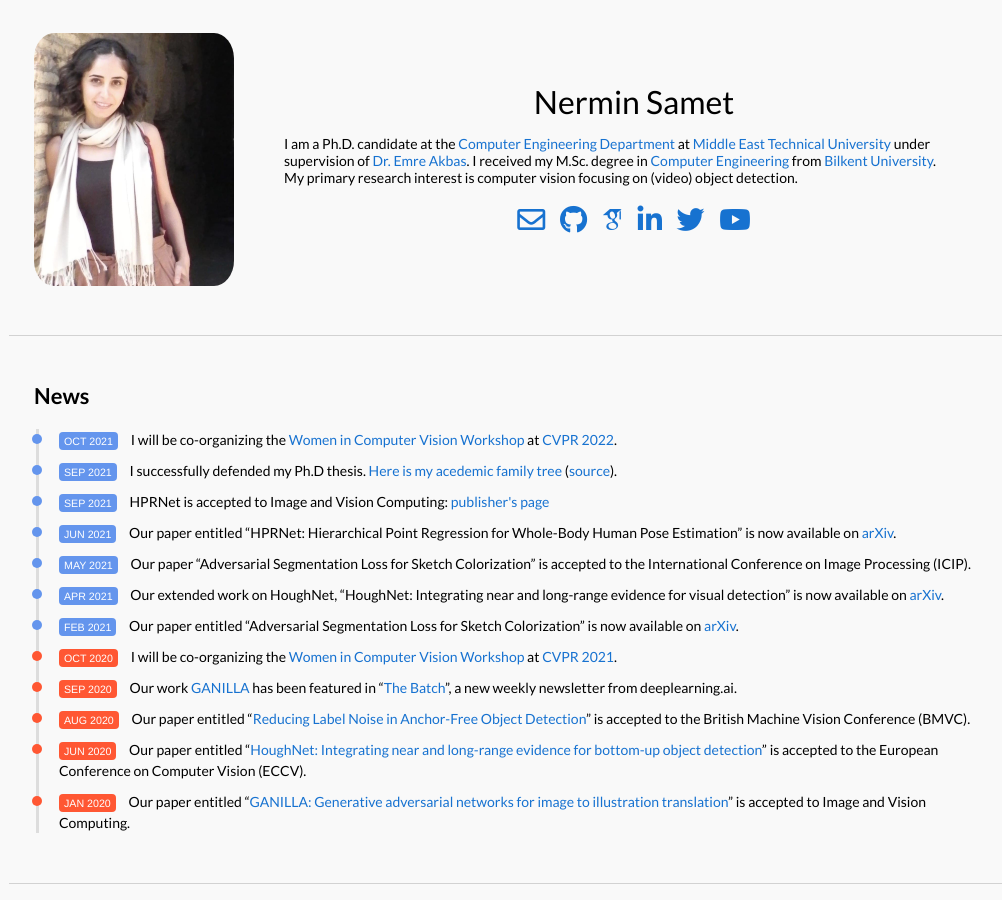
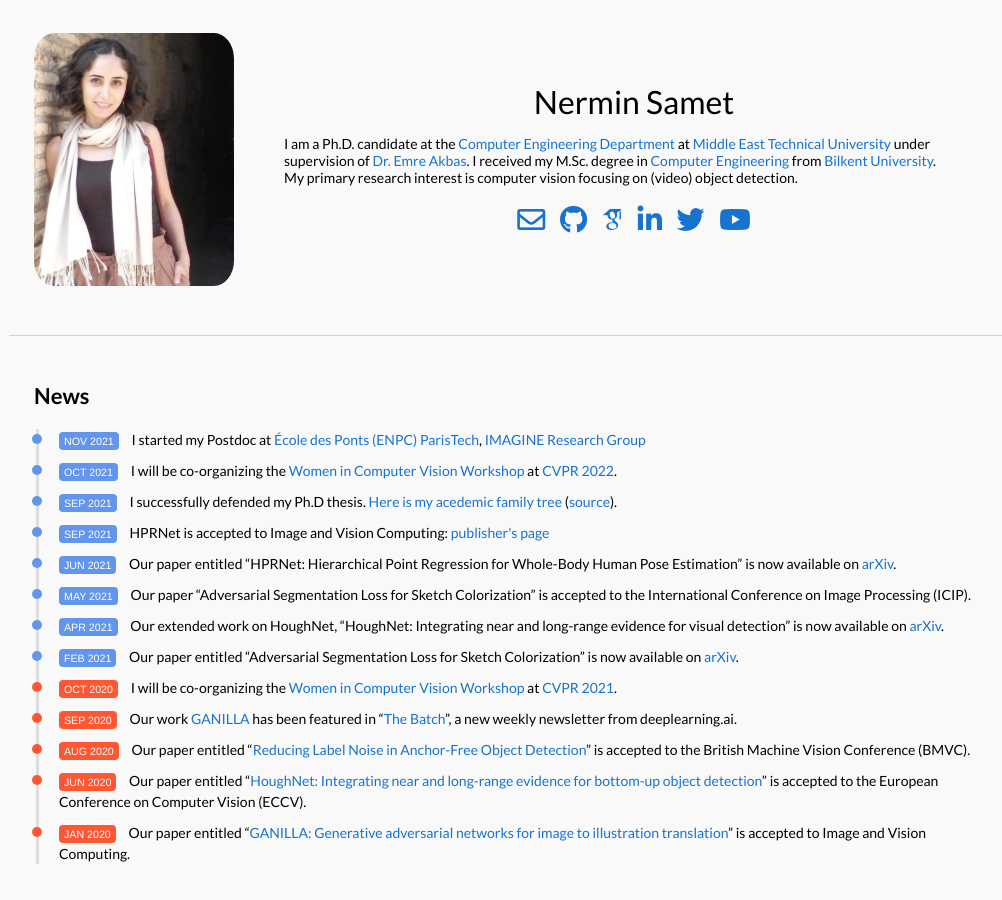
Before and after one commit to nerminsamet/nerminsamet.github.io, a Jekyll site: the page built from _posts/news/2021-11-01-postdoc.markdown, in a window 1280 px wide and 900 px high. Shown: the whole window, without its empty margins (131-1133 px from the left). Built offline with Jekyll 4.4.1, drawn with Linux system fonts in a browser that asks for light colours; some web fonts are replaced; our own code applies the rules of GitHub Pages for plain Markdown files; part of the change alters nothing that is shown.

Commit message:
Update and rename 2021-11-1-postdoc.markdown to 2021-11-01-postdoc.markdown

```diff
--- a/_posts/news/2021-11-1-postdoc.markdown
+++ b/_posts/news/2021-11-01-postdoc.markdown
@@ -1,5 +1,3 @@
-I have started my Postdoc at ENPC ParisTech, IMAGINE Research Group.
-
 ---
 layout: post
 title:  "I started my Postdoc at <a href='https://www.ecoledesponts.fr/' target='_blank'>École des Ponts (ENPC) ParisTech</a>, <a href='https://imagine-lab.enpc.fr/' target='_blank'>IMAGINE Research Group</a>"
```
